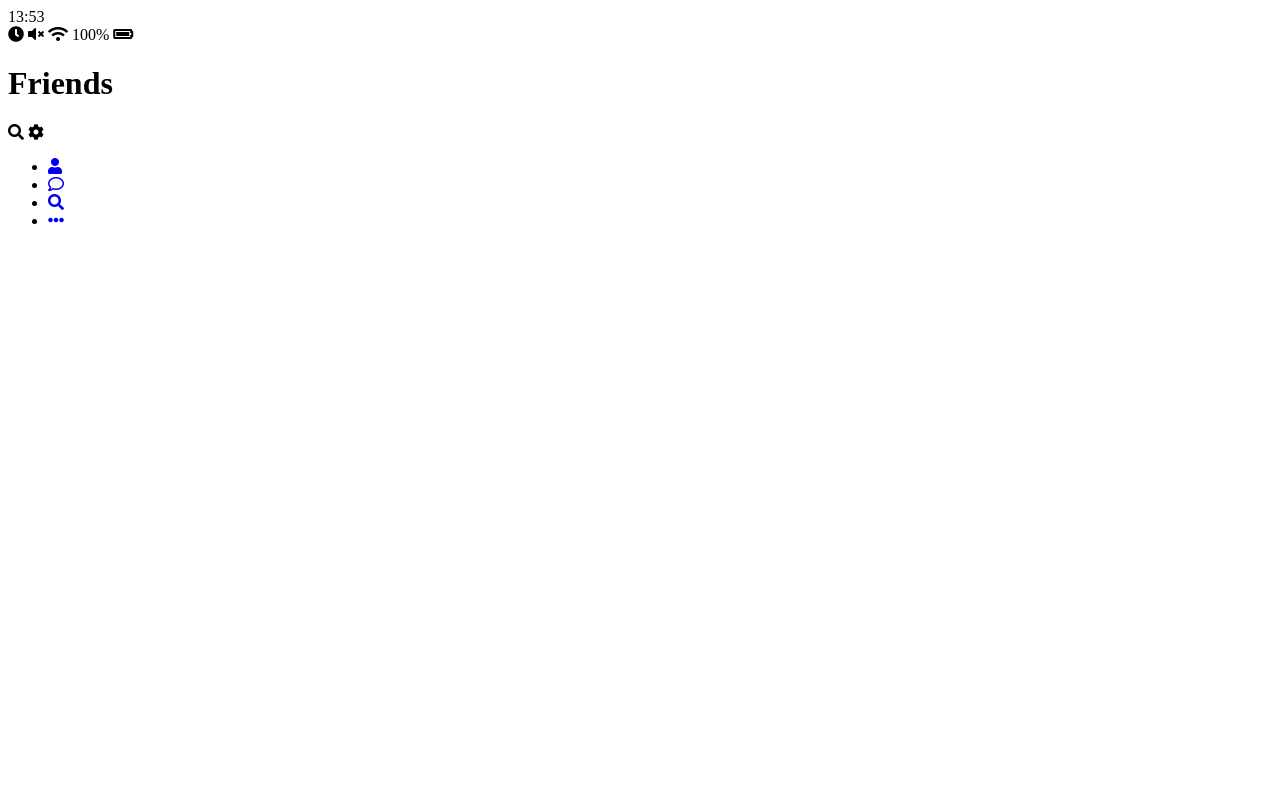
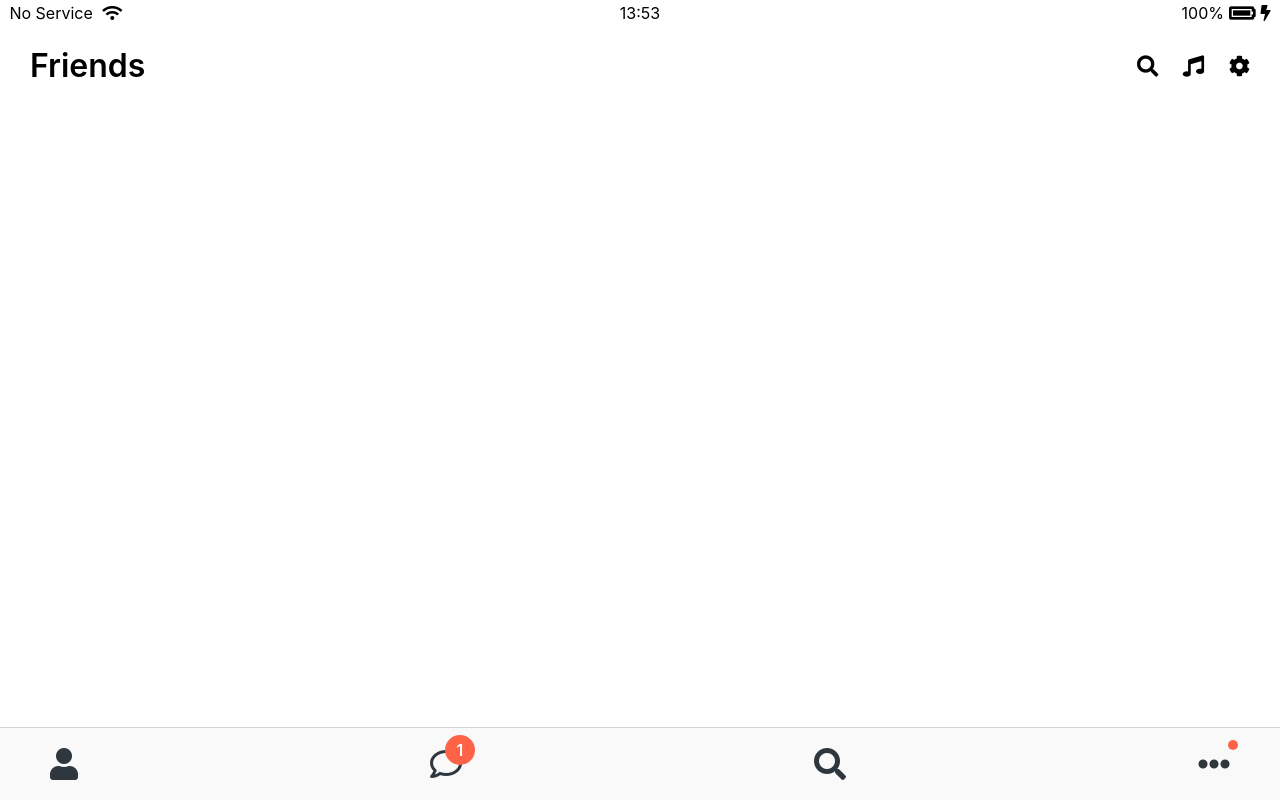
Before and after one commit to parkkuygee/KakaoTalk2.0, a plain HTML site: page friends.html in a window 1280 px wide. Drawn offline with Linux system fonts and the light colour scheme.

Commit message:
KakaoClone
components,screen,index.html,screen.html

```diff
--- /dev/null
+++ b/CSS/component/nav-bar.css
@@ -0,0 +1,44 @@
+.nav {
+  position: fixed;
+  bottom: 0;
+  width: 100%;
+  background-color: #f9f9fa;
+  padding: 20px 50px;
+  box-sizing: border-box;
+  border-top: 1px solid rgba(121, 121, 121, 0.3);
+}
+
+.nav__list {
+  display: flex;
+  justify-content: space-between;
+}
+
+.nav__link {
+  position: relative;
+  color: #2e363e;
+}
+
+.nav__notification {
+  background-color: tomato;
+  width: 30px;
+  height: 30px;
+  border-radius: 15px;
+  display: flex;
+  justify-content: center;
+  align-items: center;
+  color: white;
+  font-weight: 600;
+  position: absolute;
+  left: 15px;
+  bottom: 15px;
+}
+
+.nav__notification__dot {
+  background-color: tomato;
+  width: 10px;
+  height: 10px;
+  border-radius: 5px;
+  position: absolute;
+  left: 30px;
+  bottom: 30px;
+}
--- /dev/null
+++ b/CSS/component/screen-header.css
@@ -0,0 +1,15 @@
+.screen-header {
+  display: flex;
+  justify-content: space-between;
+  align-items: center;
+  padding: 50px 30px;
+}
+
+.screen-header__title {
+  font-size: 32px;
+  font-weight: 600;
+}
+
+.screen-header__icons span {
+  margin-left: 20px;
+}
--- /dev/null
+++ b/CSS/component/status-bar.css
@@ -0,0 +1,32 @@
+.status-bar {
+  position: fixed;
+  top: 0;
+  width: 100%;
+  display: flex;
+  justify-content: center;
+  padding: 5px 3px;
+  box-sizing: border-box;
+}
+
+.status-bar__column {
+  width: 33%;
+}
+
+.status-bar__column:first-child span {
+  margin-right: 5px;
+}
+
+.status-bar__column:nth-child(2) {
+  display: flex;
+  justify-content: center;
+}
+
+.status-bar__column:last-child {
+  display: flex;
+  justify-content: flex-end;
+  align-items: center;
+}
+
+.status-bar__column .fa-battery-full {
+  margin: 0px 5px;
+}
--- /dev/null
+++ b/CSS/reset.css
@@ -0,0 +1,138 @@
+/* http://meyerweb.com/eric/tools/css/reset/
+   v2.0 | 20110126
+   License: none (public domain)
+*/
+
+html,
+body,
+div,
+span,
+applet,
+object,
+iframe,
+h1,
+h2,
+h3,
+h4,
+h5,
+h6,
+p,
+blockquote,
+pre,
+a,
+abbr,
+acronym,
+address,
+big,
+cite,
+code,
+del,
+dfn,
+em,
+img,
+ins,
+kbd,
+q,
+s,
+samp,
+small,
+strike,
+strong,
+sub,
+sup,
+tt,
+var,
+b,
+u,
+i,
+center,
+dl,
+dt,
+dd,
+ol,
+ul,
+li,
+fieldset,
+form,
+label,
+legend,
+table,
+caption,
+tbody,
+tfoot,
+thead,
+tr,
+th,
+td,
+article,
+aside,
+canvas,
+details,
+embed,
+figure,
+figcaption,
+footer,
+header,
+hgroup,
+menu,
+nav,
+output,
+ruby,
+section,
+summary,
+time,
+mark,
+audio,
+video {
+  margin: 0;
+  padding: 0;
+  border: 0;
+  font-size: 100%;
+  font: inherit;
+  vertical-align: baseline;
+}
+/* HTML5 display-role reset for older browsers */
+article,
+aside,
+details,
+figcaption,
+figure,
+footer,
+header,
+hgroup,
+menu,
+nav,
+section {
+  display: block;
+}
+body {
+  line-height: 1;
+}
+ol,
+ul {
+  list-style: none;
+}
+blockquote,
+q {
+  quotes: none;
+}
+blockquote:before,
+blockquote:after,
+q:before,
+q:after {
+  content: "";
+  content: none;
+}
+table {
+  border-collapse: collapse;
+  border-spacing: 0;
+}
+
+input:focus {
+  outline: none;
+}
+
+a {
+  color: inherit;
+  text-decoration: none;
+}
--- /dev/null
+++ b/CSS/screens/login.css
@@ -0,0 +1,57 @@
+.welcome-header {
+  margin: 90px 0px;
+  text-align: center;
+  display: flex;
+  flex-direction: column;
+  align-items: center;
+}
+
+.welcome-header__title {
+  margin-bottom: 20px;
+  font-size: 25px;
+}
+
+.welcome-header__text {
+  width: 60%;
+  opacity: 0.7;
+}
+
+#login-form {
+  display: flex;
+  flex-direction: column;
+  margin: 0px 30px;
+}
+
+#login-form input {
+  border: none;
+  padding: 15px 0px;
+  font-size: 18px;
+  margin-bottom: 25px;
+}
+
+#login-form input:not([type="submit"]) {
+  border-bottom: 1px solid rgba(0, 0, 0, 0.2);
+  transition: border-color 0.3s ease-in-out;
+}
+
+#login-form input ::placeholder {
+  color: rgba(0, 0, 0, 0.4);
+}
+
+#login-form input:focus {
+  border-color: var(--yellow);
+}
+
+#login-form input[type="submit"] {
+  background-color: var(--yellow);
+  cursor: pointer;
+  padding: 20px 0px;
+  border-radius: 5px;
+}
+
+#login-form a {
+  text-align: center;
+  text-decoration: none;
+  color: inherit;
+  font-size: 13px;
+}
--- /dev/null
+++ b/CSS/styles.css
@@ -0,0 +1,15 @@
+@import "reset.css";
+@import "variables.css";
+
+/*component*/
+@import "component/status-bar.css";
+@import "component/nav-bar.css";
+@import "component/screen-header.css";
+
+/*screens*/
+@import "screens/login.css";
+
+body {
+  font-family: -apple-system, BlinkMacSystemFont, "Segoe UI", Roboto, Oxygen,
+    Ubuntu, Cantarell, "Open Sans", "Helvetica Neue", sans-serif;
+}
--- /dev/null
+++ b/CSS/variables.css
@@ -0,0 +1,3 @@
+:root {
+  --yellow: #fae100;
+}
--- a/friends.html
+++ b/friends.html
@@ -4,54 +4,61 @@
     <meta charset="UTF-8">
     <meta name="viewport" content="width=device-width, initial-scale=1.0">
     <link rel="stylesheet" href="https://use.fontawesome.com/releases/v5.13.1/css/all.css" integrity="sha384-xxzQGERXS00kBmZW/6qxqJPyxW3UR0BPsL4c8ILaIWXva5kFi7TxkIIaMiKtqV1Q" crossorigin="anonymous">
+    <link rel="stylesheet" href="css/styles.css">
+
     <title>Friends | Kakao Clone</title>
 </head>
 <body>
     <div class="status-bar">
         <div class="status-bar__column">
+            <span>No Service</span>
+            <i class="fas fa-wifi"></i>
+        </div>
+        <div class="status-bar__column">
             <span class="status-bar__clock">13:53</span>
         </div>
         <div class="status-bar__column">
-            <i class="fas fa-clock"></i>
-            <i class="fas fa-volume-mute"></i>
-            <i class="fas fa-wifi"></i>
             <span class="status-bar__battery-level">100%</span>
-            <i class="fas fa-battery-full"></i>
+            <i class="fas fa-battery-full fa-lg"></i>
+            <i class="fas fa-bolt"></i>
         </div>
     </div>
-    <header class="header">
-        <div class="header__header-column">
-            <h1 class="header__title">Friends</h1>
-        </div>
-        <div class="header__header-column">
-            <span class="header__icon">
-                <i class="fas fa-search"></i>
+    <header class="screen-header">
+            <h1 class="screen-header__title">Friends</h1>
+        <div class="screen-header__icons">
+            <span >
+                <i class="fas fa-search fa-lg"></i>
             </span>
-            <span class="header__icon">
-                <i class="fas fa-cog"></i>
+            <span >
+                <i class="fas fa-music fa-lg"></i>
+            </span>
+            <span >
+                <i class="fas fa-cog fa-lg"></i>
             </span>
         </div>
     </header>
     <nav class="nav">
         <ul class="nav__list">
-            <li class="nav__list-item">
-                <a href="friends.html" class="nav__list-link">
-                    <i class="fas fa-user"></i>
+            <li class="nav__btn">
+                <a class="nav__link" href="friends.html" >
+                    <i class="fas fa-user fa-2x"></i>
                 </a>
             </li>
-            <li class="nav__list-item">
-                <a href="index.html" class="nav__list-link">
-                    <i class="far fa-comment"></i>
+            <li class="nav__btn">
+                <a class="nav__link" href="index.html" >
+                    <span class="nav__notification">1</span>
+                    <i class="far fa-comment fa-2x"></i>
                 </a>
             </li>
-            <li class="nav__list-item">
-                <a href="find.html" class="nav__list-link">
-                    <i class="fas fa-search"></i>
+            <li class="nav__btn">
+                <a class="nav__link" href="find.html" >
+                    <i class="fas fa-search fa-2x"></i>
                 </a>
             </li>
-            <li class="nav__list-item">
-                <a href="more.html" class="nav__list-link">
-                    <i class="fas fa-ellipsis-h"></i>
+            <li class="nav__btn">
+                <a class="nav__link" href="more.html" >
+                    <span class="nav__notification__dot"></span>
+                    <i class="fas fa-ellipsis-h fa-2x"></i>
                 </a>
             </li>
         </ul>
```
Also changed, not shown: index.html (+22 -43 lines).
